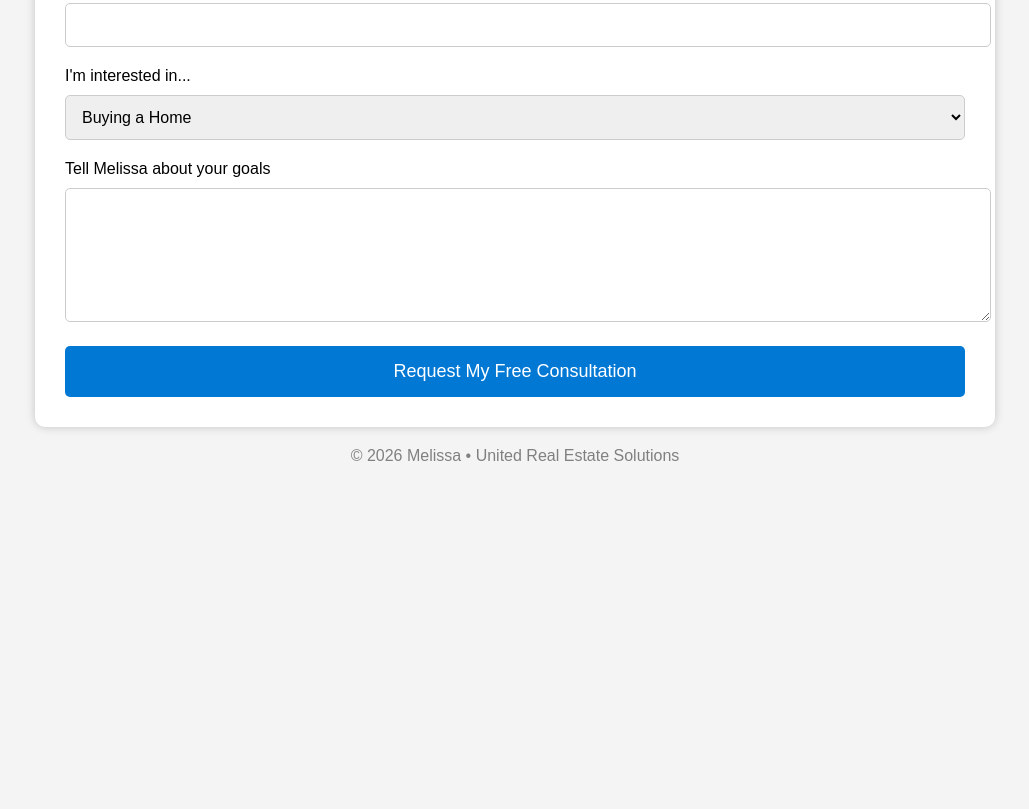
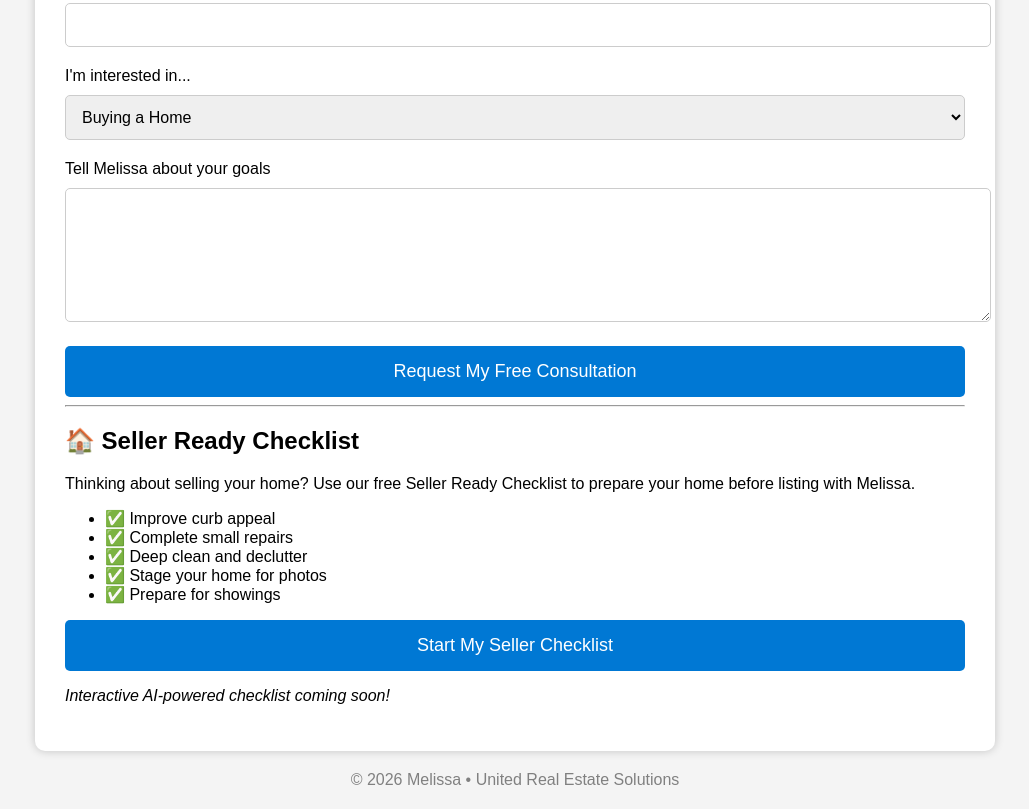
Before and after one commit to Krock333/real-estate-lead-generator, a plain HTML site: page index.html in a window 1280 px wide. Shown: the part 571-1380 px from the top of the page, without its empty margins (125-1154 px from the left). Before the commit the page ends 1056 px from the top, so only its background shows below. Drawn offline with Linux system fonts and the light colour scheme.

Commit message:
Add Seller Ready Checklist section to index.html

```diff
--- a/index.html
+++ b/index.html
@@ -117,7 +117,28 @@ Request My Free Consultation
 </button>
 
 </form>
+<hr>
 
+<h2>🏠 Seller Ready Checklist</h2>
+
+<p>
+Thinking about selling your home? Use our free Seller Ready Checklist to
+prepare your home before listing with Melissa.
+</p>
+
+<ul>
+  <li>✅ Improve curb appeal</li>
+  <li>✅ Complete small repairs</li>
+  <li>✅ Deep clean and declutter</li>
+  <li>✅ Stage your home for photos</li>
+  <li>✅ Prepare for showings</li>
+</ul>
+
+<button type="button">
+Start My Seller Checklist
+</button>
+
+<p><em>Interactive AI-powered checklist coming soon!</em></p>
 </div>
 
 <footer>
```
